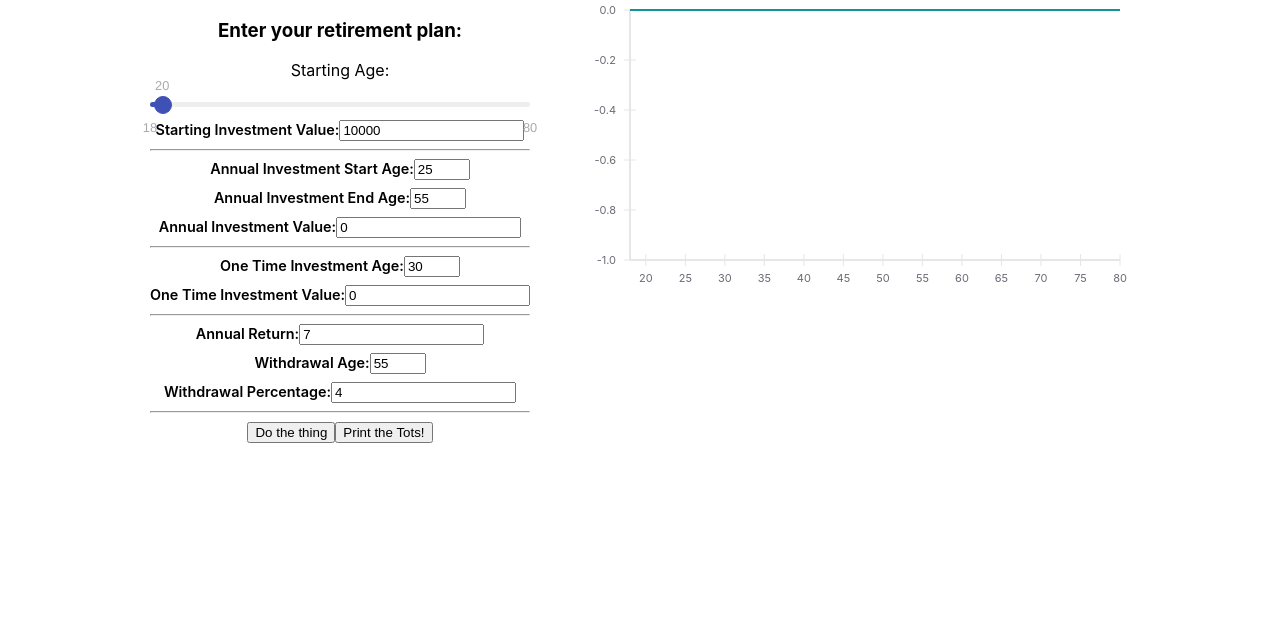
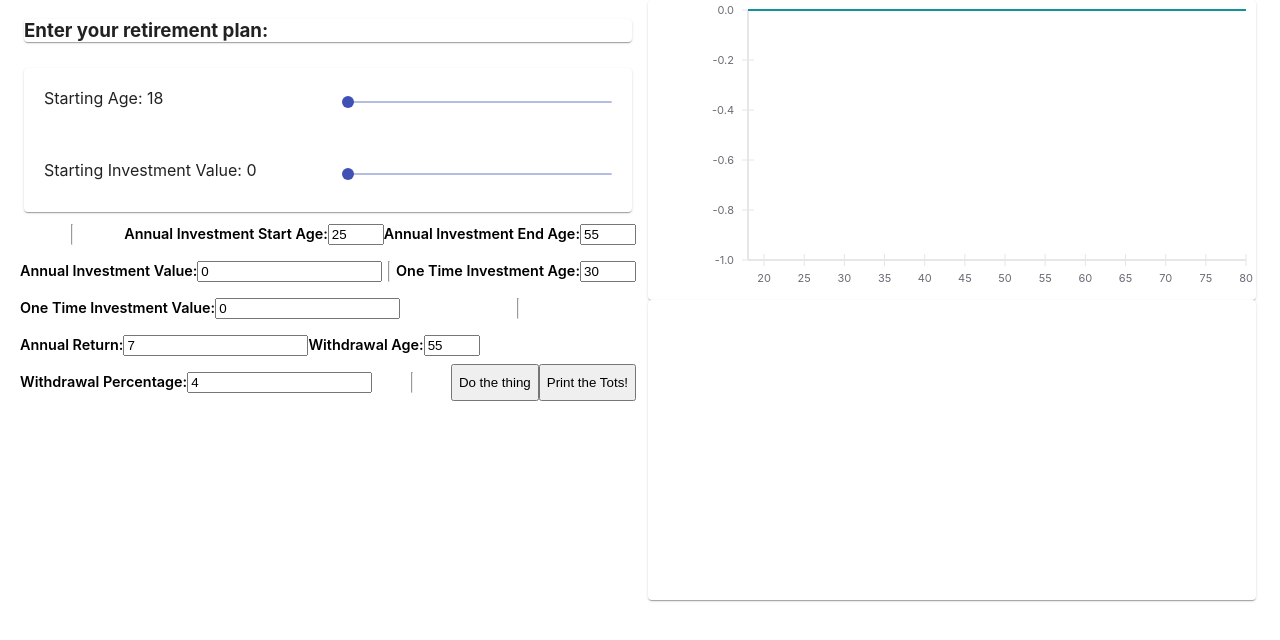
Before and after one commit to d-murphy/reactRetCalc, a React (Create React App) app: page / in a window 1280 px wide. Shown: the top 640 px of the page. Built offline with nearby package versions, Linux system fonts and the light colour scheme.

Commit message:
added Material UI elements

```diff
--- a/package.json
+++ b/package.json
@@ -4,12 +4,12 @@
   "homepage": ".",
   "private": true,
   "dependencies": {
+    "@material-ui/core": "^4.9.7",
     "@testing-library/jest-dom": "^4.2.4",
     "@testing-library/react": "^9.4.1",
     "@testing-library/user-event": "^7.2.1",
     "react": "^16.13.0",
     "react-dom": "^16.13.0",
-    "react-input-range": "^1.3.0",
     "react-scripts": "3.4.0",
     "react-vis": "^1.11.7"
   },
--- a/public/index.html
+++ b/public/index.html
@@ -9,6 +9,7 @@
       name="description"
       content="Web site created using create-react-app"
     />
+    <link rel="stylesheet" href="https://fonts.googleapis.com/css?family=Roboto:300,400,500">
     <link rel="apple-touch-icon" href="%PUBLIC_URL%/logo192.png" />
     <!--
       manifest.json provides metadata used when your web app is installed on a
--- a/src/App.css
+++ b/src/App.css
@@ -1,8 +1,4 @@
-.App {
-  text-align: center;
-  display: flex;
-  justify-content: center;
-}
+
 
 label {
   font-weight: 600;
@@ -10,3 +6,7 @@ label {
   display: block;
   margin: 0.5rem 0;
 }
+
+.GridPad {
+  padding: 20px;
+}
--- a/src/App.js
+++ b/src/App.js
@@ -1,9 +1,8 @@
 import React from 'react';
 import './App.css';
 import '../node_modules/react-vis/dist/style.css';
-import {XYPlot, XAxis, YAxis, LineSeries} from 'react-vis';
-import InputRange from 'react-input-range'
-import "react-input-range/lib/css/index.css";
+import {XYPlot, FlexibleWidthXYPlot , XAxis, YAxis, LineSeries} from 'react-vis';
+import {Container, Paper, Grid, Slider } from '@material-ui/core';
 
 class App extends React.Component {
   constructor() {
@@ -15,12 +14,12 @@ class App extends React.Component {
       withdrawTotals[i-18] = {x: i, y: 0}
     }
     this.state = {
-        startingAge: 20,
+        startingAge: 18,
         invStartAge: 25,
         invEndAge: 55,
         oneTimeInvAge: 30,
         withdrawAge: 55,
-        startingInv: 10000,
+        startingInv: 0,
         annualInv: 0,
         oneTimeInv: 0,
         invGrowth: 7,
@@ -33,9 +32,14 @@ class App extends React.Component {
     this.printTots = this.printTots.bind(this);
   }
 
-  setStateHandler(e) {
+  setStateHandler(e, newValue) {
+    if(!newValue){
       this.setState({[e.target.name]: e.target.value})
+    } else {
+      this.setState({[e.target.offsetParent.id]: newValue})
+    }
     this.doCalc()
+    console.log(this.state);
   }
 
   doCalc() {
@@ -81,7 +85,9 @@ class App extends React.Component {
    render() {
 
     return (
-    <div className="App">
+    <Container maxWidth="lg">
+      <Grid container spacing={2}>
+        <Grid item xs={6}>
           <Inputs startingAge={this.state.startingAge}
                 invStartAge={this.state.invStartAge}
                 invEndAge={this.state.invEndAge}
@@ -93,34 +99,60 @@ class App extends React.Component {
                 invGrowth={this.state.invGrowth}
                 withRate={this.state.withRate}
                 setStateHandler={this.setStateHandler} />
-      <div className="Charts">
-        <XYPlot margin={{left: 100}} height={300} width={600}>
+        </Grid>
+        <Grid item xs={6}>
+          <Paper>
+            <FlexibleWidthXYPlot  margin={{left: 100}} height={300}>
               <XAxis />
               <YAxis />
               <LineSeries data={this.state.invTotals} />
-        </XYPlot>
-        <XYPlot margin={{left: 100}} height={300} width={600}>
+            </FlexibleWidthXYPlot >
+          </Paper>
+          <Paper>
+            <FlexibleWidthXYPlot  margin={{left: 100}} height={300}>
               <XAxis />
               <YAxis />
               <LineSeries data={this.state.withdrawTotals} />
-        </XYPlot>
+            </FlexibleWidthXYPlot >
+          </Paper>
+        </Grid>
+      </Grid>
+    </Container>
 
-      </div>
-    </div>
     );
   }
 }
 
 class Inputs extends React.Component {
+
   render() {
     return(
-      <div className="Inputs">
+      <Grid container spacing={1}>
+        <Grid item xs={12}>
+          <Paper>
             <h3>Enter your retirement plan:</h3>
-      <p>Starting Age:</p>
-      <InputRange maxValue={80} minValue={18} value={this.props.startingAge}  onChange= {startingAge => this.setState({ startingAge })} />
-      <label>Starting Investment Value:
-        <input type="number" value={this.props.startingInv} onChange = {this.props.setStateHandler} name = "startingInv" />
-      </label>
+          </Paper>
+        </Grid>
+        <Grid item xs={12}>
+          <Paper>
+            <Grid container>
+              <Grid className="GridPad" item xs={6}>
+                <div className="labels">Starting Age: {this.props.startingAge}</div>
+              </Grid>
+              <Grid className="GridPad" item xs={6}>
+                <Slider id="startingAge"  min={18} max={80} defaultValue={18} valueLabelDisplay="auto" onChangeCommitted={this.props.setStateHandler} />
+              </Grid>
+            </Grid>
+            <Grid container>
+              <Grid className="GridPad" item xs={6}>
+                <div className="labels">Starting Investment Value: {this.props.startingInv}</div>
+              </Grid>
+              <Grid className="GridPad" item xs={6}>
+                <Slider id="startingInv" min={0} max={500000} defaultValue={0} step={5000} valueLabelDisplay="auto" onChangeCommitted={this.props.setStateHandler} />
+              </Grid>
+            </Grid>
+          </Paper>
+        </Grid>
           <hr />
           <label>Annual Investment Start Age:
             <input type="number" min={18} max={80} value={this.props.invStartAge} onChange = {this.props.setStateHandler} name = "invStartAge" />
@@ -151,7 +183,7 @@ class Inputs extends React.Component {
           <hr />
           <button onClick={this.doCalc}>Do the thing</button>
           <button onClick={this.printTots}>Print the Tots!</button>
-    </div>
+      </Grid>
     )
   }
 }
```
Also changed, not shown: 1 other file (tests, documents, lock files or other folders). Lines whose indentation alone changed are shown as unchanged.
